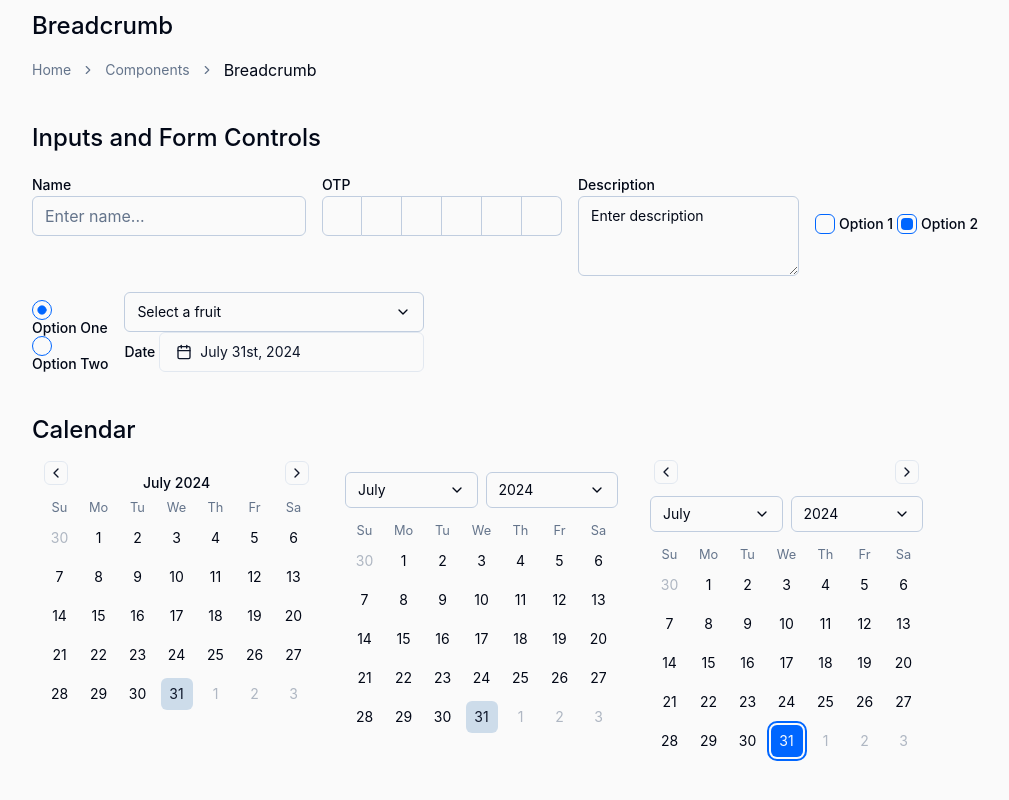
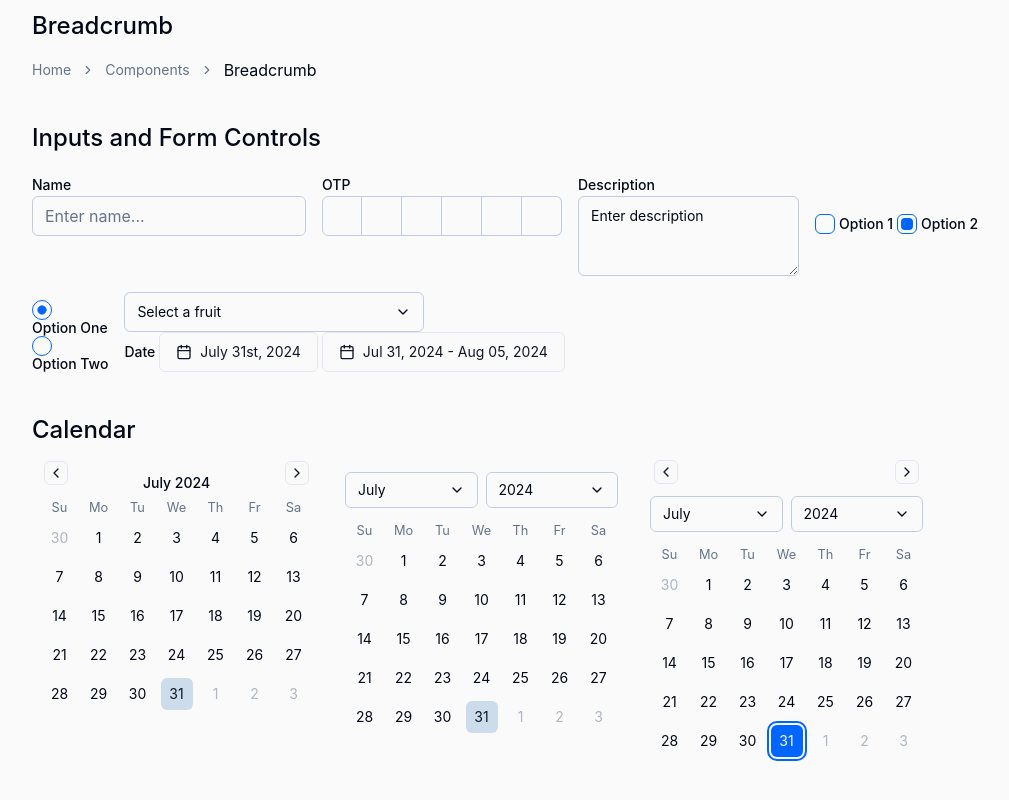
Before and after one commit to ajiohjesse/styled-ui, a React (Vite) app: page / in a window 1280 px wide. Shown: the part 1850-2650 px from the top of the page, without its empty margins (96-1105 px from the left). Built offline with nearby package versions, Linux system fonts and the light colour scheme.

Commit message:
feat: add date range picker

```diff
--- a/src/components/inputs-preview.tsx
+++ b/src/components/inputs-preview.tsx
@@ -1,5 +1,6 @@
 import Checkbox from '@/ui/checkbox';
 import DatePicker from '@/ui/date-picker';
+import DateRangePicker from '@/ui/date-range-picker';
 import Input from '@/ui/input';
 import { InputOTP, InputOTPGroup, InputOTPSlot } from '@/ui/input-otp';
 import Label from '@/ui/label';
@@ -92,6 +93,7 @@ const InputsPreview = () => {
         <fieldset style={{ display: 'flex', gap: '4px', alignItems: 'center' }}>
           <Label>Date</Label>
           <DatePicker date={new Date()} setDate={() => {}} />
+          <DateRangePicker />
         </fieldset>
       </div>
     </Section>
--- a/src/ui/date-picker/index.tsx
+++ b/src/ui/date-picker/index.tsx
@@ -1,13 +1,12 @@
 import { format } from 'date-fns';
 import { CalendarIcon } from 'lucide-react';
-import styled, { css } from 'styled-components';
-import Button from '../button';
 import { Calendar } from '../calendar';
 import { Popover, PopoverContent, PopoverTrigger } from '../popover';
+import { StyledCalendarIcon, StyledDatePickerTrigger } from './style';
 
 interface DatePickerProps {
-  date: Date | undefined;
-  setDate: (date: Date | undefined) => void;
+  date?: Date | undefined;
+  setDate?: (date: Date | undefined) => void;
   fromYear?: number;
   toYear?: number;
 }
@@ -23,10 +22,10 @@ const DatePicker = (props: DatePickerProps) => {
   return (
     <Popover>
       <PopoverTrigger asChild>
-        <StyledTrigger variant={'outline'} $date={!!date}>
+        <StyledDatePickerTrigger variant={'outline'} $date={!!date}>
           <StyledCalendarIcon as={CalendarIcon} />
           {date ? format(date, 'PPP') : <span>Pick a date</span>}
-        </StyledTrigger>
+        </StyledDatePickerTrigger>
       </PopoverTrigger>
       <PopoverContent style={{ width: 'auto', padding: 0 }} align='start'>
         <Calendar
@@ -44,22 +43,3 @@ const DatePicker = (props: DatePickerProps) => {
 };
 
 export default DatePicker;
-
-const StyledTrigger = styled(Button)<{ $date: boolean }>`
-  width: 100%;
-  justify-content: start;
-  text-align: left;
-  font-weight: 400;
-
-  ${p =>
-    !p.$date &&
-    css`
-      color: hsl(${p => p.theme.colors.muted_foreground});
-    `}
-`;
-
-const StyledCalendarIcon = styled.div`
-  margin-right: 8px;
-  height: 16px;
-  width: 16px;
-`;
--- /dev/null
+++ b/src/ui/date-picker/style.ts
@@ -0,0 +1,21 @@
+import styled, { css } from 'styled-components';
+import Button from '../button';
+
+export const StyledDatePickerTrigger = styled(Button)<{ $date: boolean }>`
+  width: 100%;
+  justify-content: start;
+  text-align: left;
+  font-weight: 400;
+
+  ${p =>
+    !p.$date &&
+    css`
+      color: hsl(${p => p.theme.colors.muted_foreground});
+    `}
+`;
+
+export const StyledCalendarIcon = styled.div`
+  margin-right: 8px;
+  height: 16px;
+  width: 16px;
+`;
--- /dev/null
+++ b/src/ui/date-range-picker/index.tsx
@@ -0,0 +1,65 @@
+import { addDays, format } from 'date-fns';
+import { CalendarIcon } from 'lucide-react';
+import { DateRange } from 'react-day-picker';
+import { Calendar } from '../calendar';
+import {
+  StyledCalendarIcon,
+  StyledDatePickerTrigger,
+} from '../date-picker/style';
+import { Popover, PopoverContent, PopoverTrigger } from '../popover';
+
+interface DateRangePickerProps {
+  dateRange?: DateRange | undefined;
+  setDateRange?: (date: DateRange | undefined) => void;
+}
+
+export default function DateRangePicker(props: DateRangePickerProps) {
+  const {
+    dateRange = {
+      from: new Date(),
+      to: addDays(new Date(), 5),
+    },
+    setDateRange,
+  } = props;
+
+  return (
+    <div style={{ display: 'grid', gap: '8px' }}>
+      <Popover>
+        <PopoverTrigger asChild>
+          <StyledDatePickerTrigger
+            $date={!!dateRange}
+            id='date'
+            variant={'outline'}
+          >
+            <StyledCalendarIcon as={CalendarIcon} />
+            {dateRange?.from ? (
+              dateRange.to ? (
+                <>
+                  {format(dateRange.from, 'LLL dd, y')} -{' '}
+                  {format(dateRange.to, 'LLL dd, y')}
+                </>
+              ) : (
+                format(dateRange.from, 'LLL dd, y')
+              )
+            ) : (
+              <span>Pick a date</span>
+            )}
+          </StyledDatePickerTrigger>
+        </PopoverTrigger>
+        <PopoverContent
+          style={{ width: 'auto', padding: '20px 0 0 0' }}
+          align='start'
+        >
+          <Calendar
+            initialFocus
+            mode='range'
+            defaultMonth={dateRange?.from}
+            selected={dateRange}
+            onSelect={setDateRange}
+            numberOfMonths={1}
+          />
+        </PopoverContent>
+      </Popover>
+    </div>
+  );
+}
```
